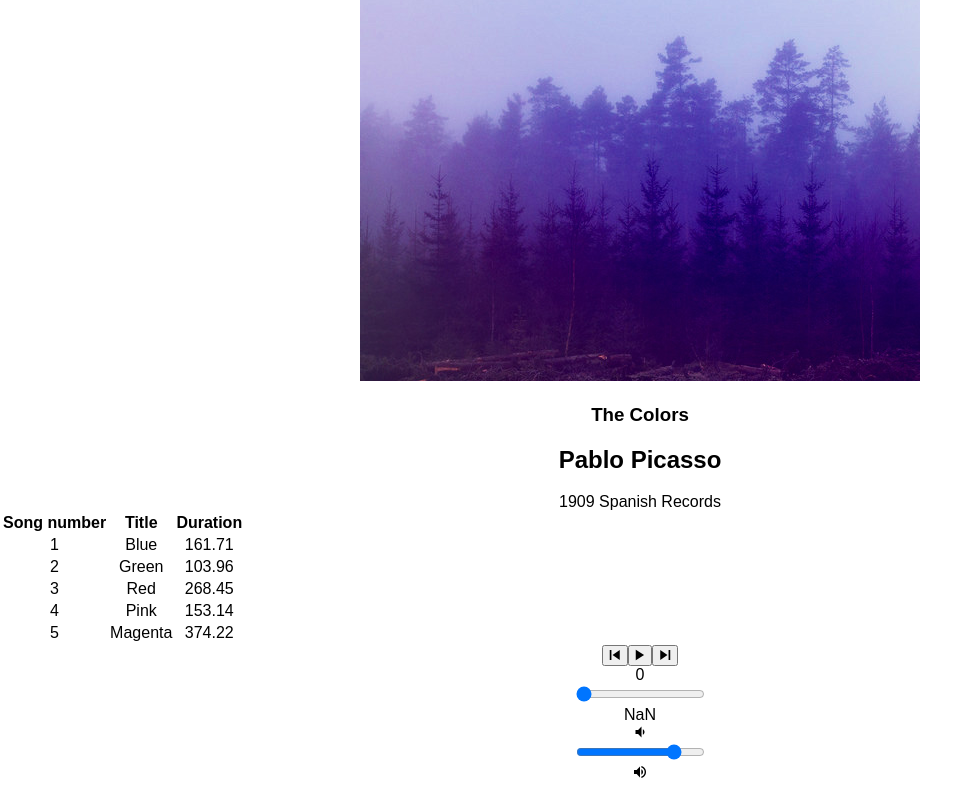
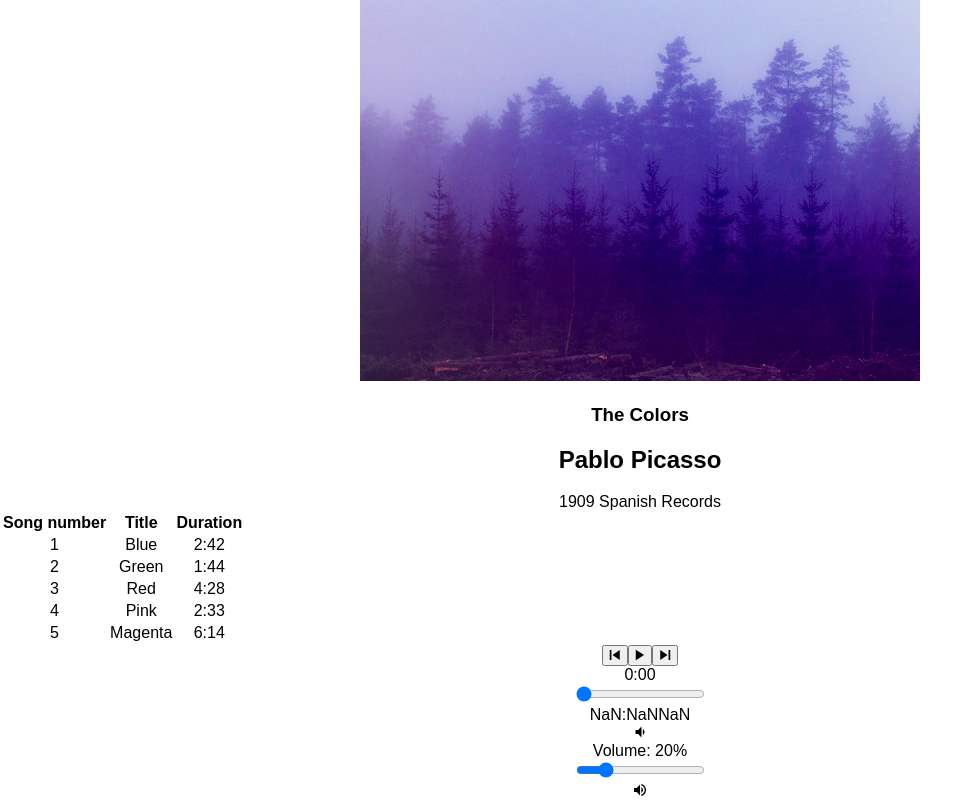
Before and after one commit to bnreine/bloc-jams-react, a React (Create React App) app: page /album/the-colors in a window 1280 px wide. Shown: the part 277-1077 px from the top of the page, without its empty margins (0-980 px from the left). Built offline with nearby package versions, Linux system fonts and the light colour scheme.

Commit message:
Assignment Player Bar: Range Inputs: Completed

```diff
--- a/src/components/Album.js
+++ b/src/components/Album.js
@@ -13,6 +13,7 @@
        album: album,
        currentSong: album.songs[0],
        currentTime: 0,
+       volume: 0.2,
        duration: album.songs[0].duration,
        isPlaying: false,
        hoveredSong: ''
@@ -20,6 +21,7 @@
 
      this.audioElement = document.createElement('audio');
      this.audioElement.src = album.songs[0].audioSrc;
+     this.audioElement.volume=this.state.volume;
    }
 
 
@@ -41,10 +43,15 @@
       },
       durationchange: e => {
         this.setState({ duration: this.audioElement.duration });
+      },
+      volumechange: e => {
+        this.setState({ volume: this.audioElement.volume })
       }
+
     };
     this.audioElement.addEventListener('timeupdate', this.eventListeners.timeupdate);
     this.audioElement.addEventListener('durationchange', this.eventListeners.durationchange);
+    this.audioElement.addEventListener('volumechange', this.eventListeners.volumechange);
   }
 
 
@@ -52,6 +59,7 @@
     this.audioElement.src = null;
     this.audioElement.removeEventListener('timeupdate', this.eventListeners.timeupdate);
     this.audioElement.removeEventListener('durationchange', this.eventListeners.durationchange);
+    this.audioElement.removeEventListener('volumechange', this.eventListeners.volumechange);
   }
 
 
@@ -117,8 +125,24 @@
   }
 
 
+  handleVolumeChange(e) {
+    const newVolume = e.target.value;
+    this.audioElement.volume = newVolume;
+    this.setState({ volume: newVolume});
+  }
 
 
+  formatTime(time) {  //time in seconds, as a float
+    if ("number" != typeof time) {
+      return "-:--";
+    }
+    const roundedTime=Math.round(time);  //rounds time to nearest second
+    const minutes=Math.floor(roundedTime / 60);  //number of whole minutes
+    const seconds=roundedTime % 60; //number of seconds
+    const tensSeconds=Math.floor(seconds / 10); //tens digit in seconds
+    const onesSeconds=seconds % 10; //ones digit in seconds
+    return `${minutes}:${tensSeconds}${onesSeconds}`;
+  }
 
 
    render() {
@@ -149,7 +173,7 @@
               <tr className="song" key={index} onClick={ () => this.handleSongClick(song) } onMouseEnter={ () => this.mouseEnter(song) } onMouseLeave={ () => this.mouseLeave() } >
                 <td>{ this.cellEntry(song, index) }</td>
                 <td>{song.title}</td>
-                <td>{song.duration}</td>
+                <td>{this.formatTime(parseFloat(song.duration))}</td>
               </tr>
               )
             }
@@ -163,10 +187,13 @@
           currentSong={this.state.currentSong}
           currentTime={this.audioElement.currentTime}
           duration={this.audioElement.duration}
+          volume={this.audioElement.volume}
           handleSongClick={() => this.handleSongClick(this.state.currentSong)}
           handlePrevClick={() => this.handlePrevClick()}
           handleNextClick={() => this.handleNextClick()}
           handleTimeChange={(e) => this.handleTimeChange(e)}
+          handleVolumeChange={(e) => this.handleVolumeChange(e)}
+          formatTime={this.formatTime}
         />
 
 
--- a/src/components/PlayerBar.js
+++ b/src/components/PlayerBar.js
@@ -21,7 +21,7 @@
         <section id="time-control">
 
 
-          <div className="current-time">{this.props.currentTime}</div>
+          <div className="current-time">{this.props.formatTime(parseFloat(this.props.currentTime))}</div>
           <input
             type="range"
             className="seek-bar"
@@ -31,7 +31,7 @@
             step="0.01"
             onChange={this.props.handleTimeChange}
           />
-          <div className="total-time">{this.props.duration}</div>
+          <div className="total-time">{this.props.formatTime(parseFloat(this.props.duration))}</div>
 
 
 
@@ -39,7 +39,19 @@
 
         <section id="volume-control">
           <div className="icon ion-md-volume-low"></div>
-          <input type="range" className="seek-bar" value="80" />
+          <div>Volume: {Math.round(this.props.volume*100)}%</div>
+
+          <input
+            type="range"
+            className="seek-bar"
+            value={this.props.volume}
+            max="1"
+            min="0"
+            step="0.01"
+            onChange={this.props.handleVolumeChange}
+          />
+
+
           <div className="icon ion-md-volume-high"></div>
         </section>
 
```
